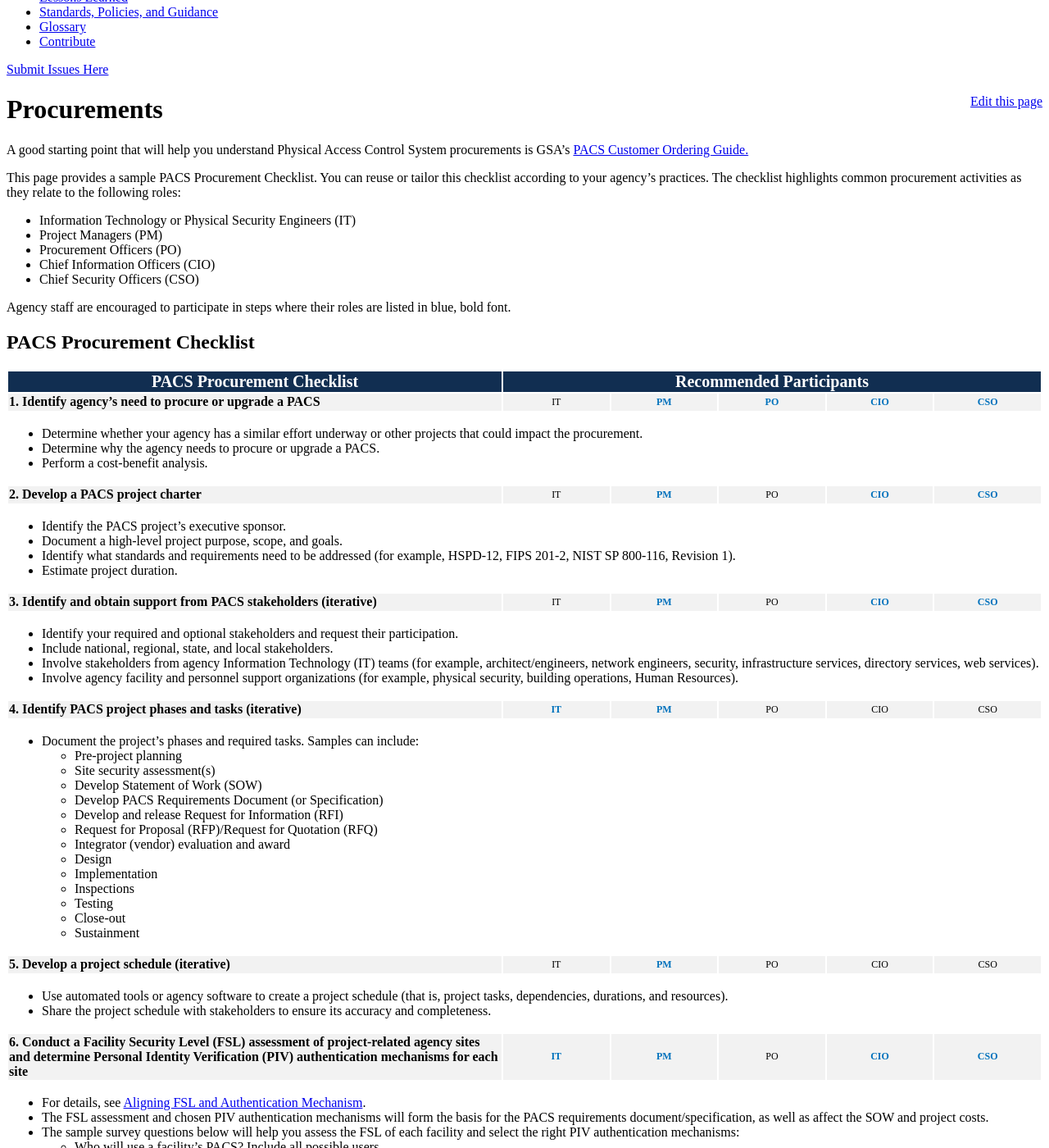
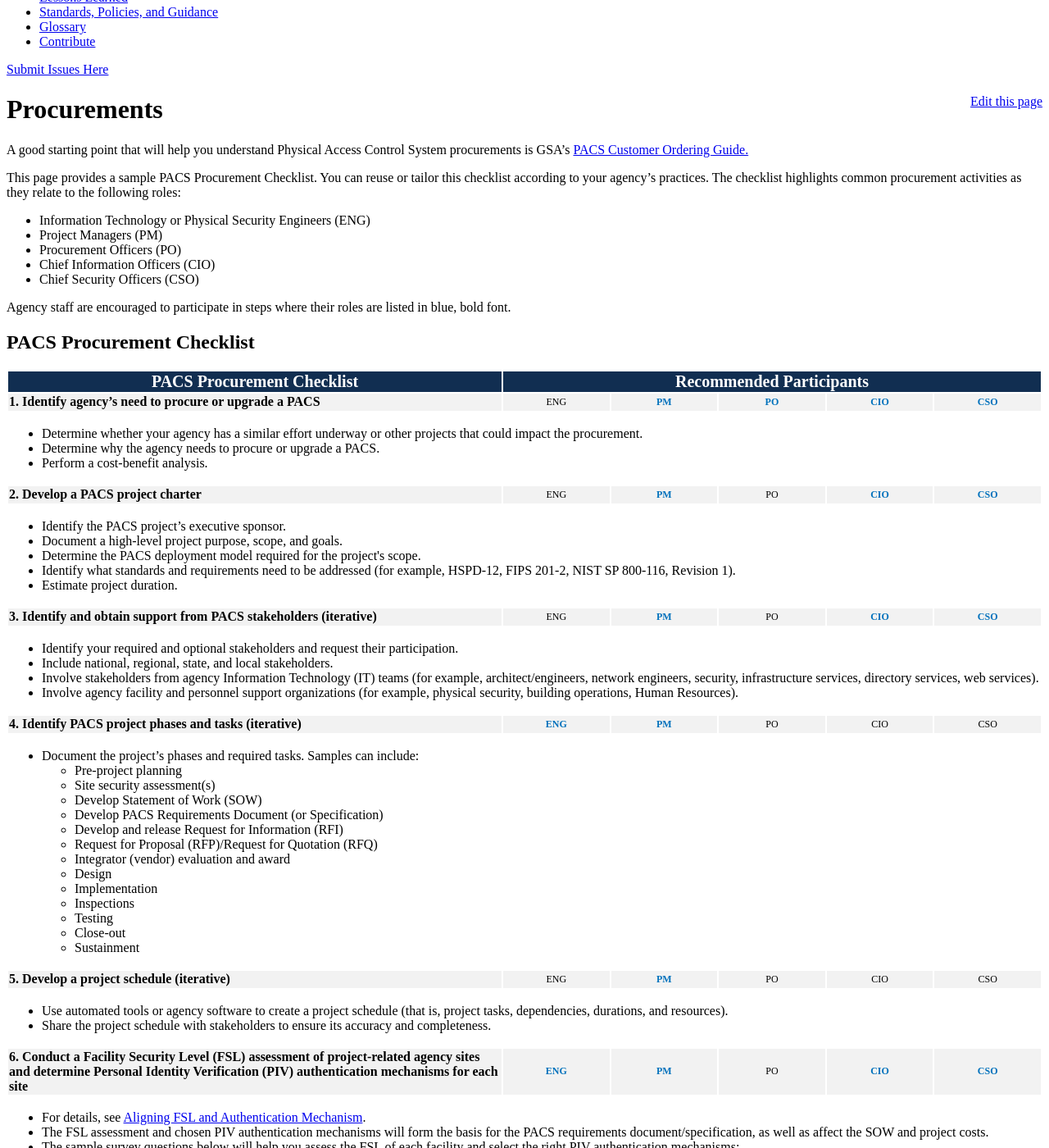
Before and after one commit to GSA/ficam-pacs, a Jekyll site: the page built from pages/pacs_procurements.md, in a window 1280 px wide and 1400 px high, scrolled down 607 px. Shown: the whole window at 82% size. Built offline with Jekyll 4.4.1, drawn with Linux system fonts in a browser that asks for light colours; some of the changed text lies outside the part shown.

Commit message:
Update pacs_procurements.md

```diff
--- a/pages/pacs_procurements.md
+++ b/pages/pacs_procurements.md
@@ -7,7 +7,7 @@ permalink: /procure/
 {% include alert-info.html content="A good starting point that will help you understand Physical Access Control System procurements is GSA’s <a href=\"https://www.gsa.gov/cdnstatic/General_Supplies__Services/Guide_to_PACS_v2%2006-12-2018.pdf\" target=\"_blank\">PACS Customer Ordering Guide. </a>" %}
 
 This page provides a sample PACS Procurement Checklist. You can reuse or tailor this checklist according to your agency’s practices. The checklist highlights common procurement activities as they relate to the following roles:
-- Information Technology or Physical Security Engineers (IT)
+- Information Technology or Physical Security Engineers (ENG)
 - Project Managers (PM)
 - Procurement Officers (PO)
 - Chief Information Officers (CIO)
@@ -37,7 +37,7 @@ Agency staff are encouraged to participate in steps where their roles are listed
 
  <tr>
   <td colspan="2" class="what">1. Identify agency’s need to procure or upgrade a PACS</td>
-  <td class="who">IT</td>
+  <td class="who">ENG</td>
   <td class="who" id="whoactive">PM</td>
   <td class="who" id="whoactive">PO</td>
   <td class="who" id="whoactive">CIO</td>
@@ -57,7 +57,7 @@ Agency staff are encouraged to participate in steps where their roles are listed
 
  <tr>
   <td colspan="2" class="what">2. Develop a PACS project charter</td>
-  <td class="who">IT</td>
+  <td class="who">ENG</td>
   <td class="who" id="whoactive">PM</td>
   <td class="who">PO</td>
   <td class="who" id="whoactive">CIO</td>
@@ -69,6 +69,7 @@ Agency staff are encouraged to participate in steps where their roles are listed
   <ul>
 	<li>Identify the PACS project’s executive sponsor.</li>
 	<li>Document a high-level project purpose, scope, and goals.</li>
+	<li>Determine the PACS deployment model required for the project's scope.</li>
 	<li>Identify what standards and requirements need to be addressed (for example, HSPD-12, FIPS 201-2, NIST SP 800-116, Revision 1).</li>
 	<li>Estimate project duration.</li>
   </ul>
@@ -77,7 +78,7 @@ Agency staff are encouraged to participate in steps where their roles are listed
 
  <tr>
   <td colspan="2" class="what">3. Identify and obtain support from PACS stakeholders (iterative)</td>
-  <td class="who">IT</td>
+  <td class="who">ENG</td>
   <td class="who" id="whoactive">PM</td>
   <td class="who">PO</td>
   <td class="who" id="whoactive">CIO</td>
@@ -97,7 +98,7 @@ Agency staff are encouraged to participate in steps where their roles are listed
 
  <tr>
   <td colspan="2" class="what">4. Identify PACS project phases and tasks (iterative) </td>
-  <td class="who" id="whoactive">IT</td>
+  <td class="who" id="whoactive">ENG</td>
   <td class="who" id="whoactive">PM</td>
   <td class="who">PO</td>
   <td class="who">CIO</td>
@@ -130,7 +131,7 @@ Agency staff are encouraged to participate in steps where their roles are listed
 
  <tr>
   <td colspan="2" class="what">5. Develop a project schedule (iterative) </td>
-  <td class="who">IT</td>
+  <td class="who">ENG</td>
   <td class="who" id="whoactive">PM</td>
   <td class="who">PO</td>
   <td class="who">CIO</td>
@@ -148,7 +149,7 @@ Agency staff are encouraged to participate in steps where their roles are listed
 
  <tr>
   <td colspan="2" class="what">6. Conduct a Facility Security Level (FSL) assessment of project-related agency sites and determine Personal Identity Verification (PIV) authentication mechanisms for each site</td>
-  <td class="who" id="whoactive">IT</td>
+  <td class="who" id="whoactive">ENG</td>
   <td class="who" id="whoactive">PM</td>
   <td class="who">PO</td>
   <td class="who" id="whoactive">CIO</td>
@@ -187,7 +188,7 @@ Agency staff are encouraged to participate in steps where their roles are listed
 
  <tr>
   <td colspan="2" class="what">7. Develop a PACS requirements document or specification</td>
-  <td class="who" id="whoactive">IT</td>
+  <td class="who" id="whoactive">ENG</td>
   <td class="who" id="whoactive">PM</td>
   <td class="who">PO</td>
   <td class="who" id="whoactive">CIO</td>
@@ -205,7 +206,7 @@ Agency staff are encouraged to participate in steps where their roles are listed
 
  <tr>
   <td colspan="2" class="what">8. Release a Request for Information (RFI) to potential service providers</td>
-  <td class="who">IT</td>
+  <td class="who">ENG</td>
   <td class="who" id="whoactive">PM</td>
   <td class="who" id="whoactive">PO</td>
   <td class="who">CIO</td>
@@ -223,7 +224,7 @@ Agency staff are encouraged to participate in steps where their roles are listed
 
  <tr>
   <td colspan="2" class="what">9. Submit an IT funding proposal following your agency’s budgetary process</td>
-  <td class="who">IT</td>
+  <td class="who">ENG</td>
   <td class="who" id="whoactive">PM</td>
   <td class="who" id="whoactive">PO</td>
   <td class="who">CIO</td>
@@ -240,7 +241,7 @@ Agency staff are encouraged to participate in steps where their roles are listed
 
  <tr>
   <td colspan="2" class="what">10. Develop an RFP and SOW to solicit GSA-approved integrator bids</td>
-  <td class="who">IT</td>
+  <td class="who">ENG</td>
   <td class="who" id="whoactive">PM</td>
   <td class="who" id="whoactive">PO</td>
   <td class="who">CIO</td>
@@ -257,7 +258,7 @@ Agency staff are encouraged to participate in steps where their roles are listed
 
  <tr>
   <td colspan="2" class="what">11. Solicit bids, evaluate, and award integrator contract</td>
-  <td class="who" id="whoactive">IT</td>
+  <td class="who" id="whoactive">ENG</td>
   <td class="who" id="whoactive">PM</td>
   <td class="who" id="whoactive">PO</td>
   <td class="who" id="whoactive">CIO</td>
@@ -282,7 +283,7 @@ Agency staff are encouraged to participate in steps where their roles are listed
 
  <tr>
   <td colspan="2" class="what">12. Develop a PACS architecture and migration strategy</td>
-  <td class="who" id="whoactive">IT</td>
+  <td class="who" id="whoactive">ENG</td>
   <td class="who" id="whoactive">PM</td>
   <td class="who">PO</td>
   <td class="who" id="whoactive">CIO</td>
@@ -299,7 +300,7 @@ Agency staff are encouraged to participate in steps where their roles are listed
 
  <tr>
   <td colspan="2" class="what">13. Buy products listed on the GSA PACS APL</td>
-  <td class="who">IT</td>
+  <td class="who">ENG</td>
   <td class="who" id="whoactive">PM</td>
   <td class="who" id="whoactive">PO</td>
   <td class="who">CIO</td>
```
